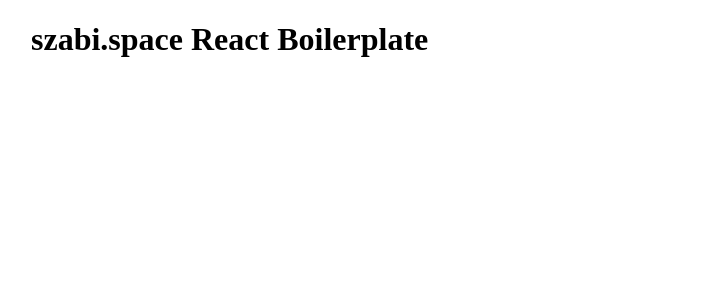
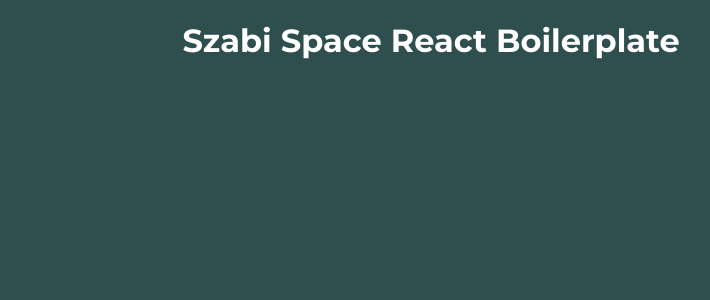
Before and after one commit to szabikr/sandbox-react, a React app in the folder boilerplate/: page / in a window 1280 px wide. Shown: the top 300 px of the page, without its empty margins (209-919 px from the left). Built offline with nearby package versions, Linux system fonts and the light colour scheme.

Commit message:
boilerplate: adding favicon and style improvements

```diff
--- a/boilerplate/public/index.html
+++ b/boilerplate/public/index.html
@@ -4,7 +4,8 @@
   <meta charset="UTF-8">
   <meta http-equiv="X-UA-Compatible" content="IE=edge">
   <meta name="viewport" content="width=device-width, initial-scale=1.0">
-  <title>React Boilerplate</title>
+  <link rel="icon" href="favicon.png"/>
+  <title>Szabi Space React Boilerplate</title>
 </head>
 <body>
   <div id="root"></div>
--- a/boilerplate/src/app.jsx
+++ b/boilerplate/src/app.jsx
@@ -4,7 +4,7 @@
 export default function App() {
   return (
     <div className={styles.container}>
-      <h1>szabi.space React Boilerplate</h1>
+      <h1>Szabi Space React Boilerplate</h1>
     </div>
   )
 }
--- a/boilerplate/src/index.js
+++ b/boilerplate/src/index.js
@@ -1,5 +1,6 @@
 import React from 'react'
 import ReactDOM from 'react-dom'
 import App from './app'
+import './styles/global.css'
 
 ReactDOM.render(<App />, document.getElementById('root'))
--- a/boilerplate/src/styles/app.module.css
+++ b/boilerplate/src/styles/app.module.css
@@ -1,4 +1,3 @@
 .container {
-  max-width: 800px;
-  margin: auto;
+  text-align: center;
 }
--- a/boilerplate/src/styles/global.css
+++ b/boilerplate/src/styles/global.css
@@ -0,0 +1,7 @@
+@import url('https://fonts.googleapis.com/css2?family=Montserrat:wght@100;300;500;700;900&display=swap');
+
+body {
+  background-color: darkslategray;
+  color: white;
+  font-family: 'Montserrat', sans-serif;
+}
```
Also changed, not shown: boilerplate/public/favicon.png (added).
